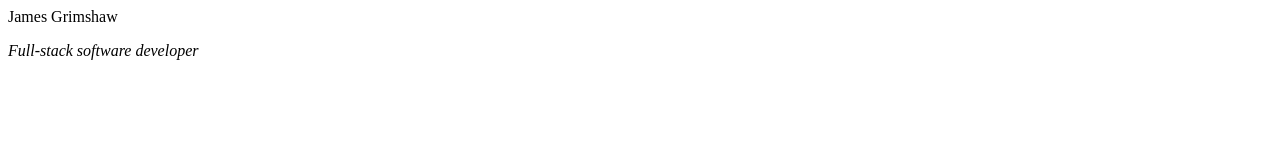
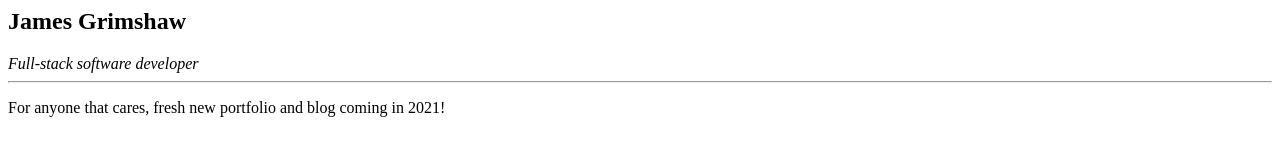
Before and after one commit to jrgrimshaw/jgrimshaw, a plain HTML site: page index.html in a window 1280 px wide. Drawn offline with Linux system fonts and the light colour scheme.

Commit message:
Update personal site

```diff
--- a/index.html
+++ b/index.html
@@ -3,7 +3,9 @@
     <title>James Grimshaw</title>
   </head>
   <body>
-    <p>James Grimshaw</p>
+    <h2>James Grimshaw</h2>
     <em>Full-stack software developer</em>
+    <hr />
+    <p>For anyone that cares, fresh new portfolio and blog coming in 2021!</p>
   </body>
 </html>
```
